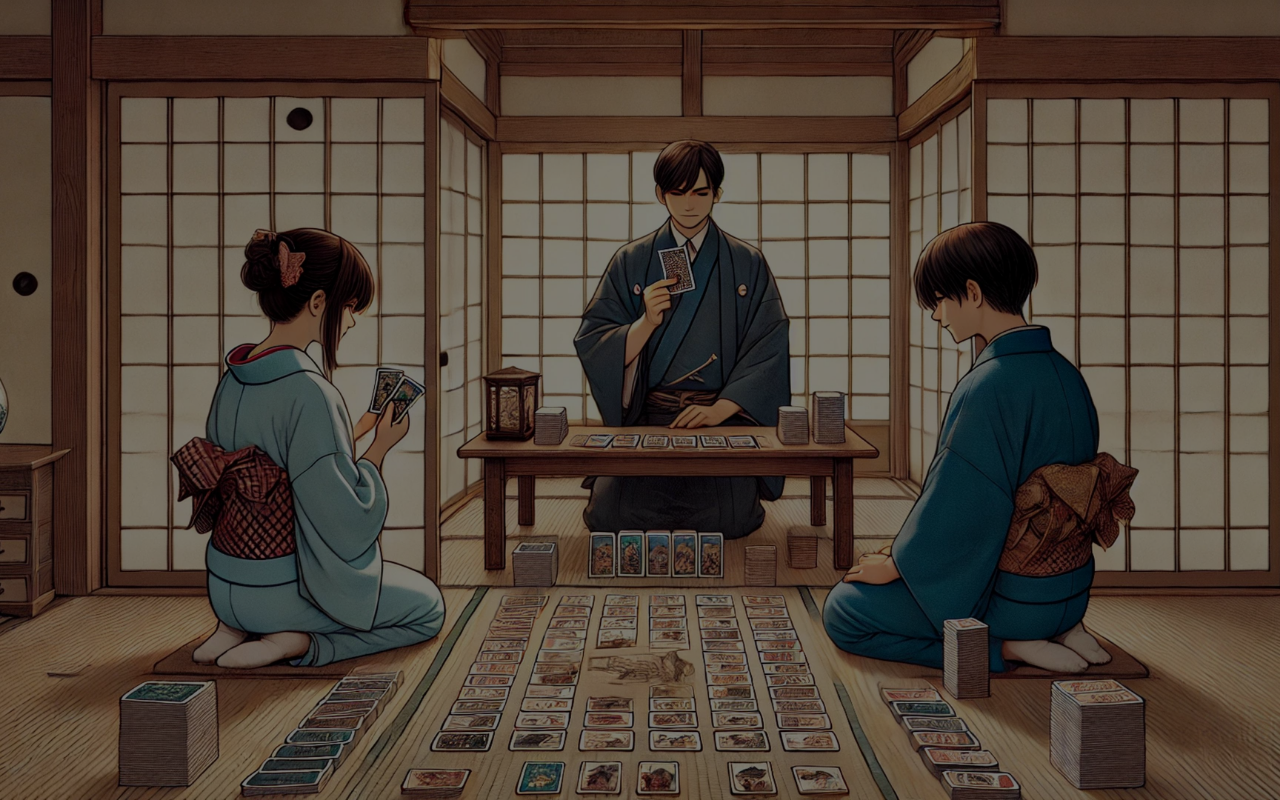
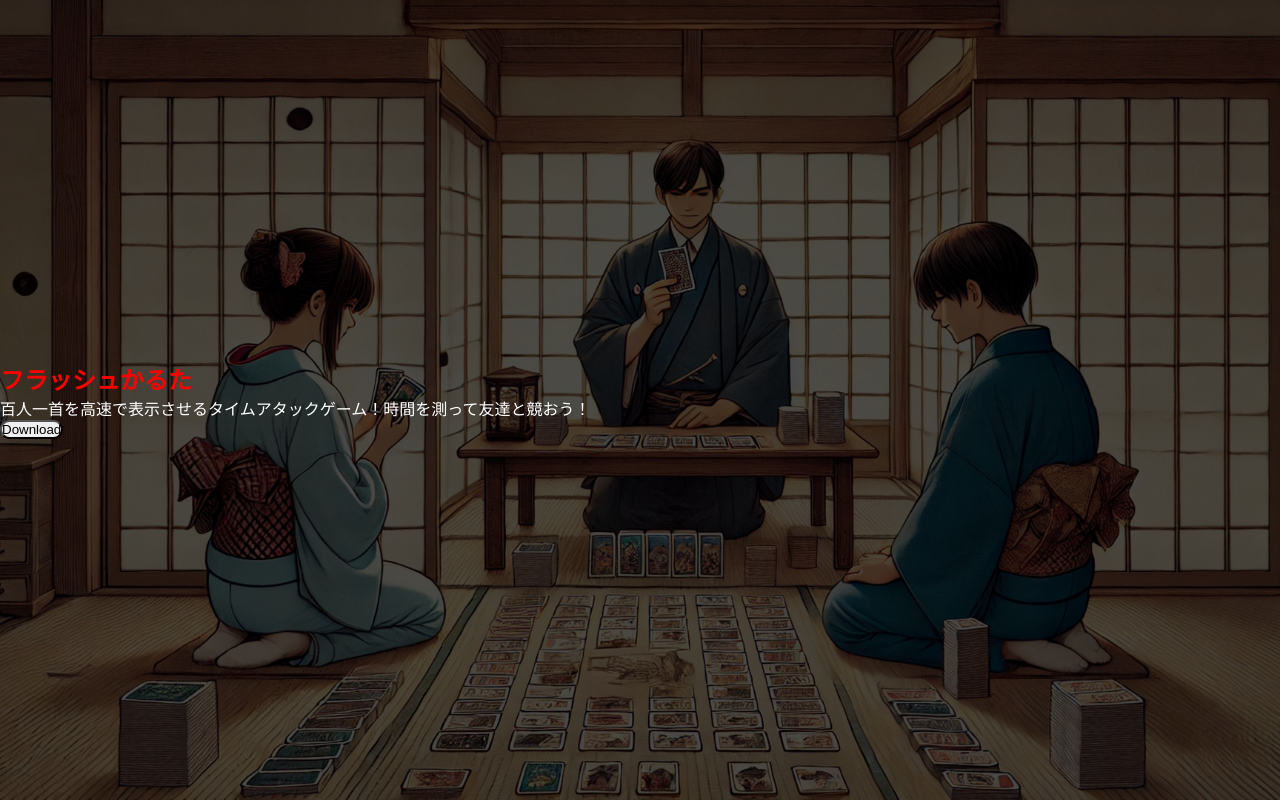
Before and after one commit to sota-mitsumori/Karuta-Fudanagashi, a plain HTML site: page index.html in a window 1280 px wide. Drawn offline with Linux system fonts and the light colour scheme.

Commit message:
17.9.2024

```diff
--- a/Frontend/style.css
+++ b/Frontend/style.css
@@ -11,13 +11,19 @@
     height: 100vh;
     width: 100vw;
     align-content: center;
-    box-shadow: inset 0 0 0 1000px rgba(0,0,0,0.5);
+    box-shadow: inset 0 0 0 1000px rgba(0,0,0,0.7);
+    display: block;
 }
 
-.container2{
-    padding: 5rem;
+.download{
+    border-radius: 10px;
 }
 
-h1{
-    color: red;
+.titleText{
+    h1{
+        color: red;
+    }
+    p{
+        color: white;
+    }
 }
--- a/index.html
+++ b/index.html
@@ -12,14 +12,12 @@
 <body>
     <section id="Hero">
         <div class="container">
-            <div class="container2">
-                <div class="text">
-                    <h1></h1>
-                    <p></p>
-                </div>
-                <div class="appShowcase">
-
-                </div>
+            <div class="titleText">
+                <h1>フラッシュかるた</h1>
+                <p>百人一首を高速で表示させるタイムアタックゲーム！時間を測って友達と競おう！</p>
+                <button class="download">Download</button>
+            </div>
+            <div class="appShowcase">
             </div>
         </div>
     </section>
```
Also changed, not shown: Frontend/images/Apple_logo_black.svg (added).
